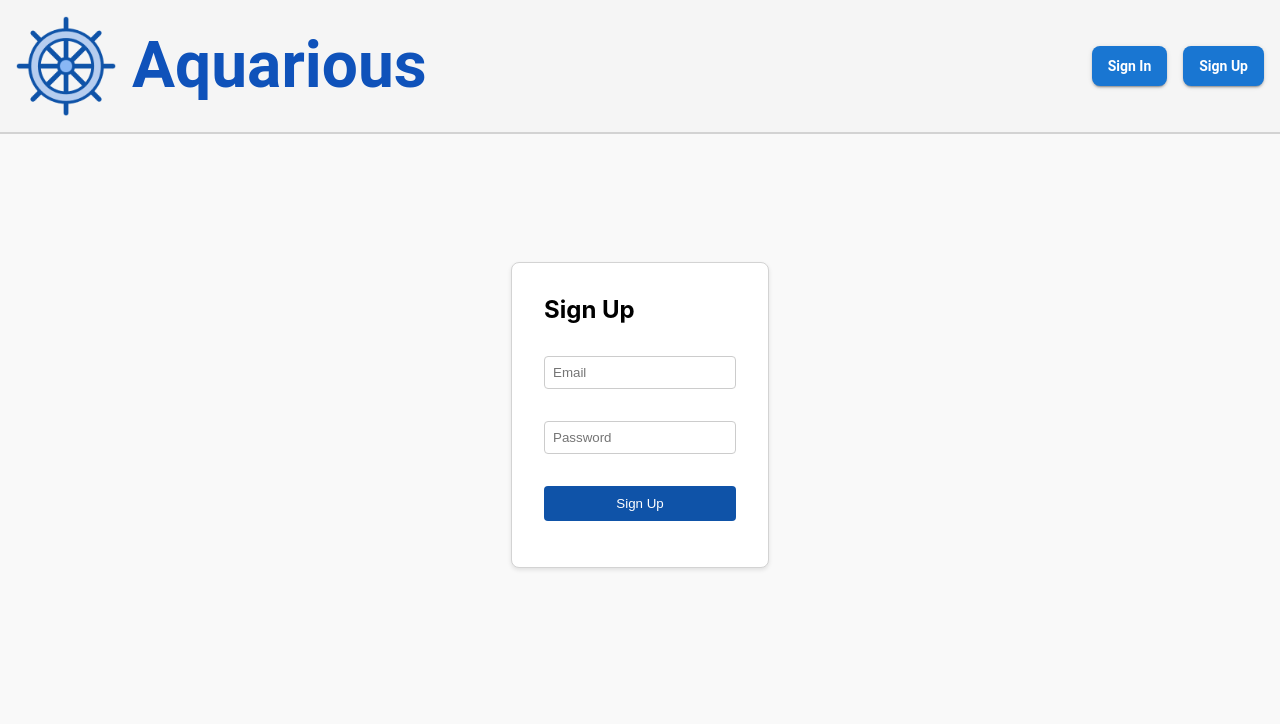
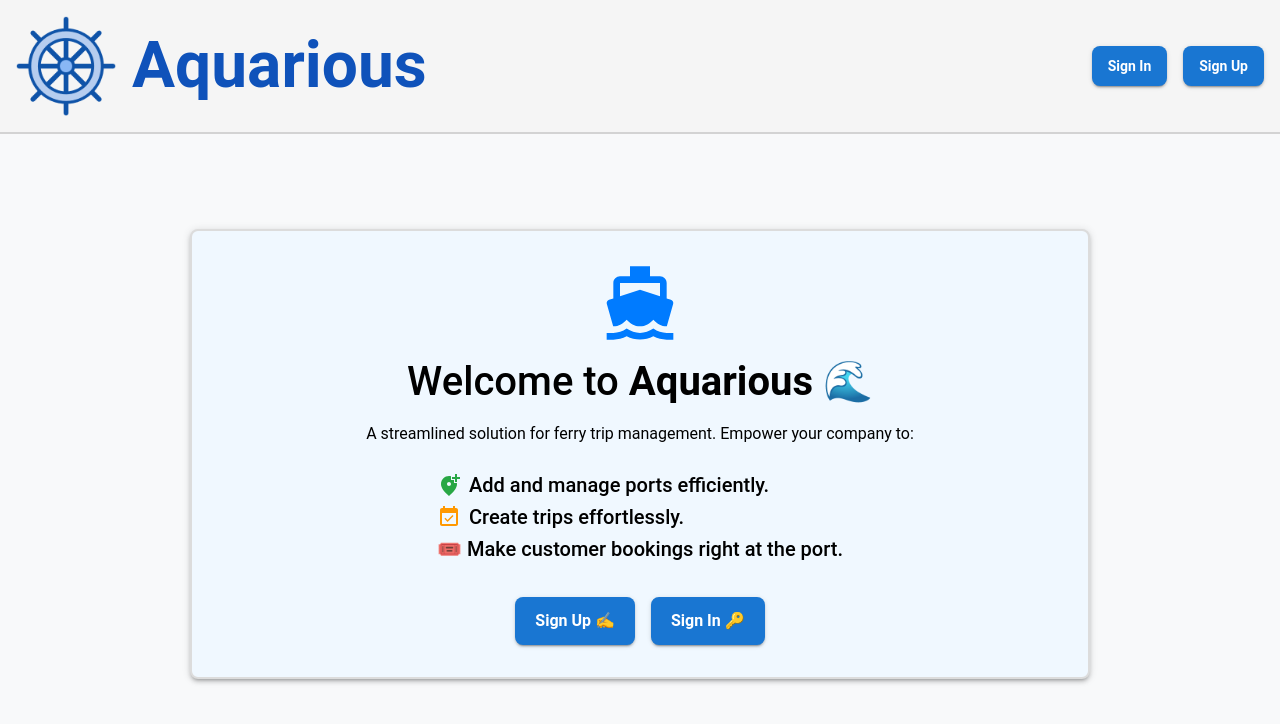
Before and after one commit to aryan84xd/Aquarious, a React (Create React App) app: page / in a window 1280 px wide. Before the commit this address led to /signup. Shown: the top 724 px of the page. Built offline with nearby package versions, Linux system fonts and the light colour scheme.

Commit message:
added landing page with routing

```diff
--- a/package.json
+++ b/package.json
@@ -5,6 +5,7 @@
   "dependencies": {
     "@emotion/react": "^11.13.5",
     "@emotion/styled": "^11.13.5",
+    "@mui/icons-material": "^6.1.8",
     "@mui/material": "^6.1.8",
     "@supabase/supabase-js": "^2.46.1",
     "@testing-library/jest-dom": "^5.17.0",
--- a/src/App.js
+++ b/src/App.js
@@ -5,6 +5,7 @@ import SignUp from './components/SignUp';
 import SignIn from './components/SignIn';
 import Orders from './components/Orders';
 import Preheader from './components/Preheader'
+import LandingPage from './components/Landing';
 
 import { supabase } from './supabaseClient';
 
@@ -39,6 +40,7 @@ function App() {
     <Preheader />
 
       <Routes>
+      <Route path="/" element={<LandingPage/>} />
         <Route path="/signup" element={<SignUp />} />
         <Route path="/signin" element={<SignIn />} />
         <Route
--- /dev/null
+++ b/src/components/Landing.jsx
@@ -0,0 +1,90 @@
+import React from 'react';
+import { Container, Typography, Button, Box } from '@mui/material';
+import DirectionsBoatIcon from '@mui/icons-material/DirectionsBoat';
+import AddLocationAltIcon from '@mui/icons-material/AddLocationAlt';
+import EventAvailableIcon from '@mui/icons-material/EventAvailable';
+import { useNavigate } from "react-router-dom";
+// import EmojiPeopleIcon from '@mui/icons-material/EmojiPeople';
+
+const LandingPage = () => {
+    const navigate = useNavigate();
+
+  const handleClickSignIn = () => {
+    navigate("/signin");
+  };
+
+  const handleClickSignUp = () => {
+    navigate("/signup");
+  };
+
+  return (
+    <Box
+      sx={{
+        display: 'flex',
+        justifyContent: 'center',
+        alignItems: 'center',
+        height: '80vh',
+        bgcolor: '#f8f9fa',
+      }}
+    >
+      <Container
+        maxWidth="md"
+        sx={{
+          display: 'flex',
+          flexDirection: 'column',
+          alignItems: 'center',
+          textAlign: 'center',
+          padding: 4,
+          backgroundColor: '#f0f8ff',
+          border: '2px solid #dcdcdc',
+          borderRadius: 2,
+          boxShadow: 3,
+        }}
+      >
+        <DirectionsBoatIcon
+          sx={{ fontSize: 80, color: '#007BFF', mb: 2 }}
+        />
+        <Typography variant="h3" gutterBottom>
+          Welcome to <strong>Aquarious</strong> 🌊
+        </Typography>
+        <Typography variant="subtitle1" gutterBottom>
+          A streamlined solution for ferry trip management. Empower your company
+          to:
+        </Typography>
+        <Box sx={{ mt: 2, mb: 4 }}>
+          <Typography variant="h6" sx={{ display: 'flex', alignItems: 'center' }}>
+            <AddLocationAltIcon sx={{ mr: 1, color: '#28a745' }} /> Add and
+            manage ports efficiently.
+          </Typography>
+          <Typography variant="h6" sx={{ display: 'flex', alignItems: 'center' }}>
+            <EventAvailableIcon sx={{ mr: 1, color: '#ff9800' }} /> Create trips
+            effortlessly.
+          </Typography>
+          <Typography variant="h6" sx={{ display: 'flex', alignItems: 'center' }}>
+            🎟️ Make customer bookings right at the port.
+          </Typography>
+        </Box>
+        <Box sx={{ display: 'flex', gap: 2 }}>
+          <Button
+            variant="contained"
+            color="primary"
+            sx={{ fontSize: 16, padding: '10px 20px' }}
+            onClick={handleClickSignUp}
+          >
+            Sign Up ✍️
+          </Button>
+          <Button
+            variant="contained"
+            color="primary"
+            sx={{ fontSize: 16, padding: '10px 20px' }}
+            onClick={handleClickSignIn}
+          >
+            Sign In 🔑
+          </Button>
+        </Box>
+      </Container>
+    </Box>
+  );
+};
+
+export default LandingPage;
```
Also changed, not shown: 1 other file (tests, documents, lock files or other folders).
